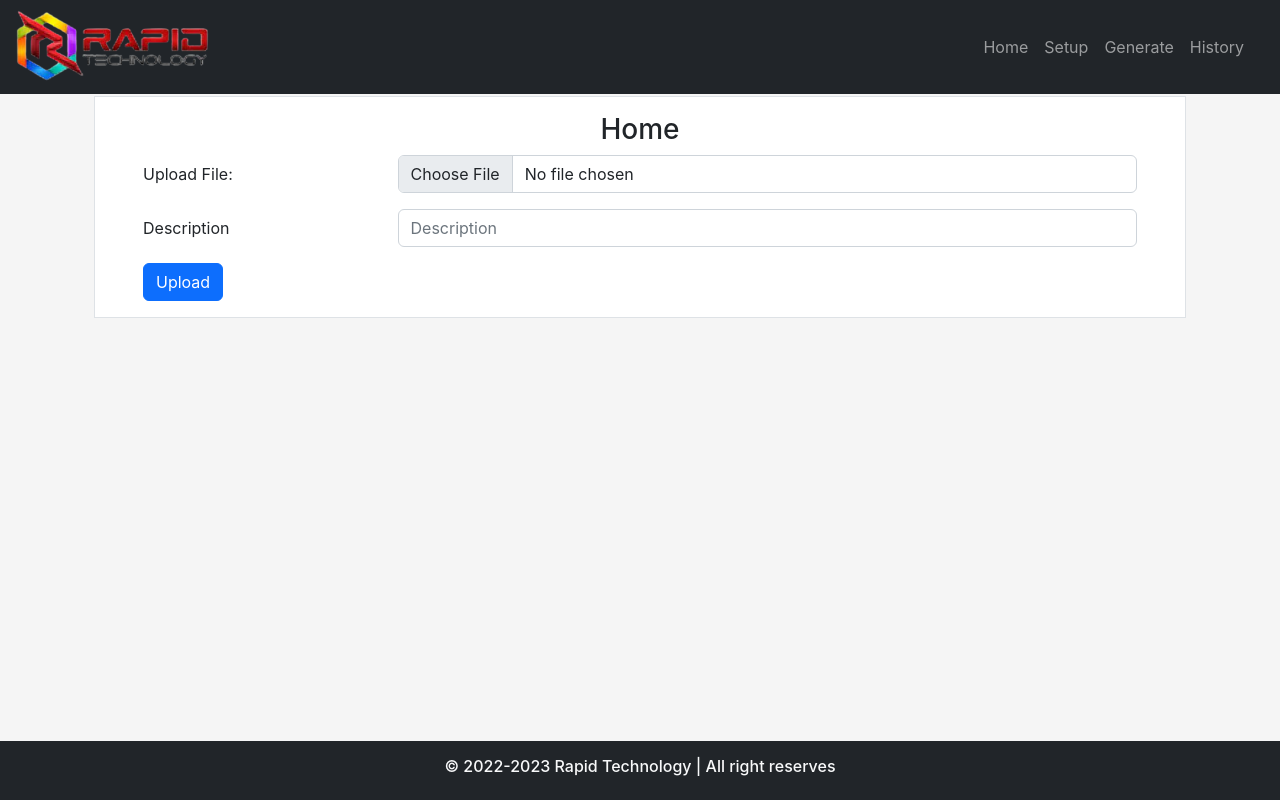
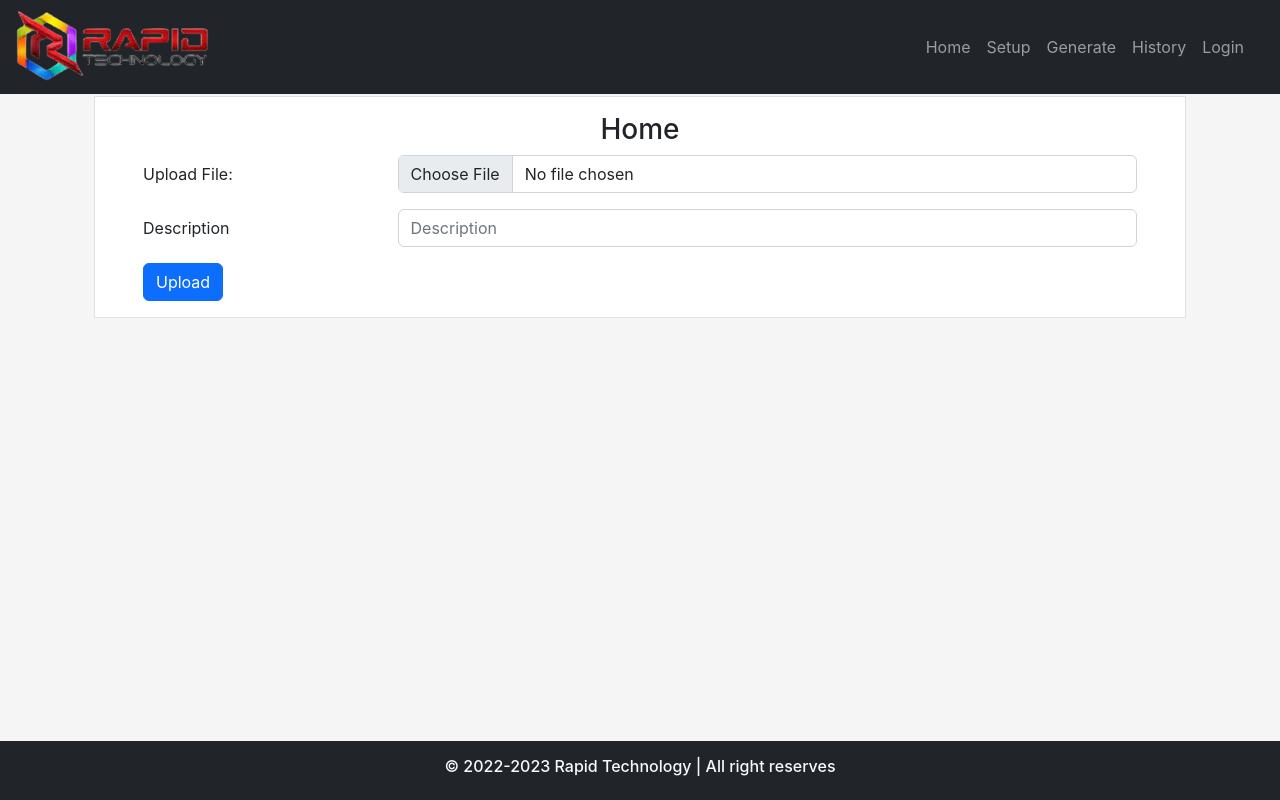
Before and after one commit to rivainasution/frontenddiponegoro, a React (Create React App) app: page / in a window 1280 px wide. Built offline with nearby package versions, Linux system fonts and the light colour scheme.

Commit message:
login page

```diff
--- a/src/components/Header/Header.js
+++ b/src/components/Header/Header.js
@@ -7,7 +7,7 @@ import {
 } from 'react-bootstrap';
 
 function Header(prop) {
-  const menu = ["Home", "Setup", "Generate", "History"];
+  const menu = ["Home", "Setup", "Generate", "History", "Login"];
 
   const navigation = () => {
     console.log(menu.map);
```
